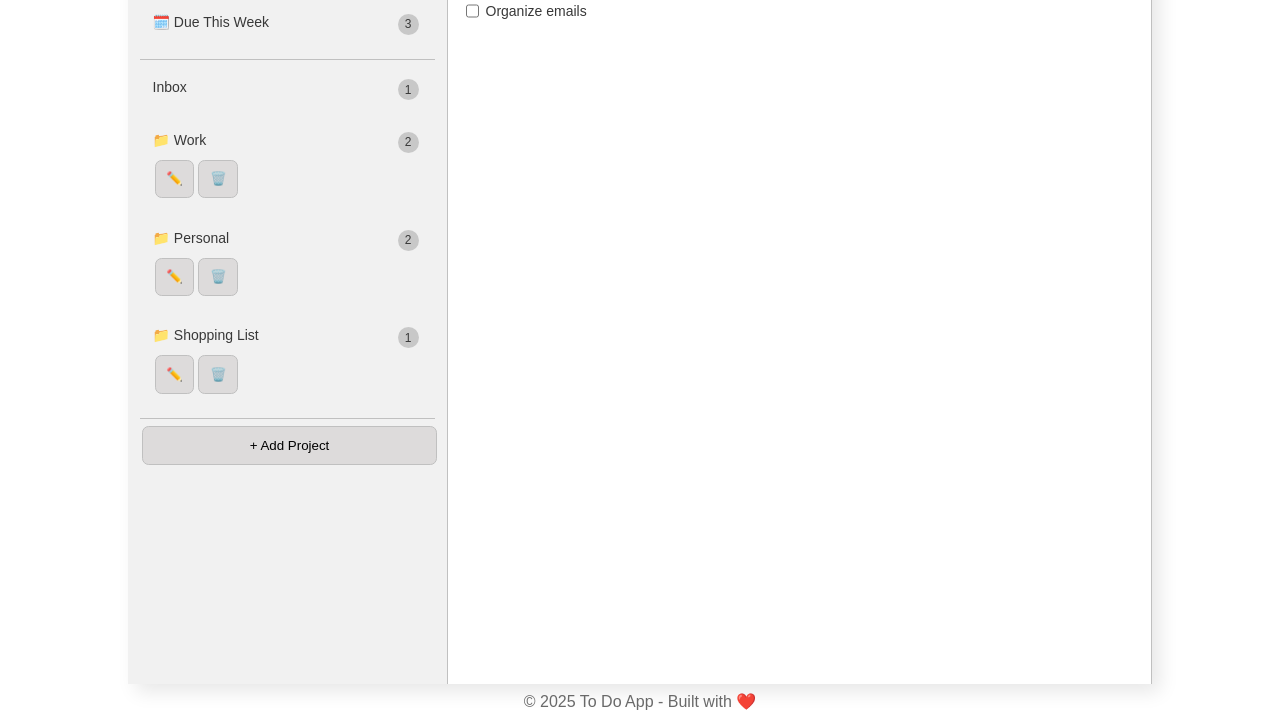
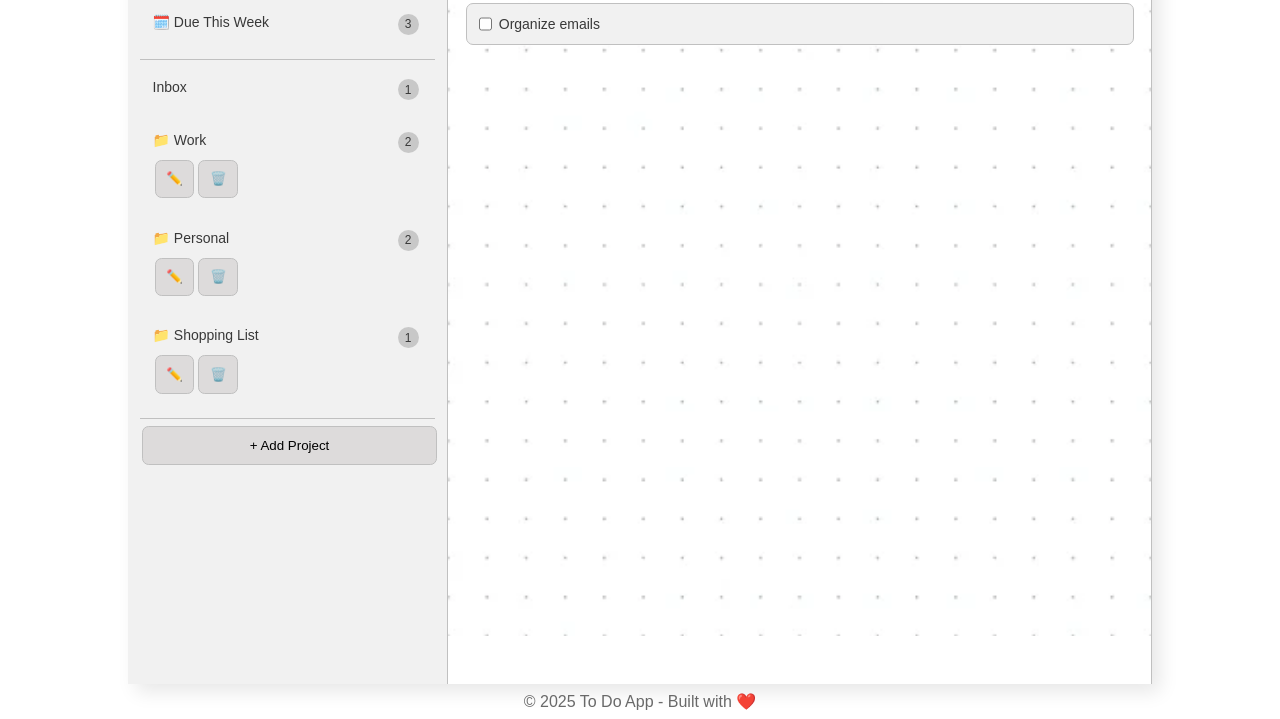
Before and after one commit to estellel-github/todo-app-webpack, a website built with webpack: page src/template.html in a window 1280 px wide. Shown: the part 197-916 px from the top of the page. Built offline with nearby package versions, Linux system fonts and the light colour scheme.

Commit message:
Adjust task list container styling -- Add bg img -- Adjust individual task item styling (now with border and bg color change on hover)

```diff
--- a/src/styles/styles.css
+++ b/src/styles/styles.css
@@ -210,7 +210,10 @@ footer {
 
 /* Task List Container */
 .task-list-container {
-    background-color: var(--input-bg-color);
+    background-image: url('../public/dot-grid.webp');
+    background-position: center;
+    background-repeat: no-repeat;
+    background-size: 100%;
     border-right: 1px solid var(--border-color);
     display: flex;
     flex-direction: column;
@@ -335,7 +338,7 @@ textarea::placeholder {
 .task-list {
     display: flex;
     flex-direction: column;
-    gap: var(--padding-large);
+    gap: var(--gap);
 }
 
 .task-top,
@@ -345,14 +348,27 @@ textarea::placeholder {
 }
 
 .task-item {
+    background: var(--secondary-color);
+    border: 1px solid var(--border-color);
+    border-radius: var(--border-radius);
+    cursor: pointer;
     display: flex;
     gap: var(--padding-small);
+    padding: var(--padding-small);
+}
+
+.task-item:hover {
+    background: var(--hover-bg-color);
 }
 
 .task-item.done {
     color: var(--done-task-color);
     margin: var(--padding-xsmall) 0 var(--padding-small) 0;
     text-decoration: line-through;
+}
+
+.task-item.done:hover {
+    background: var(--secondary-color);
 }
 
 /* Modal */
```
